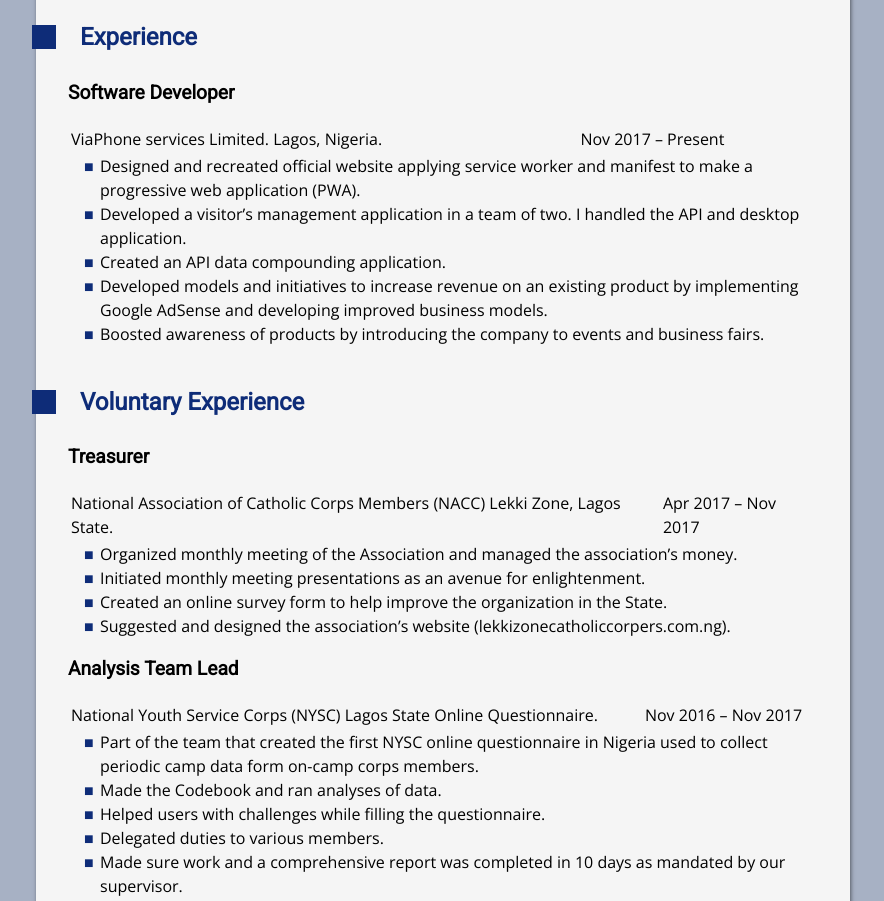
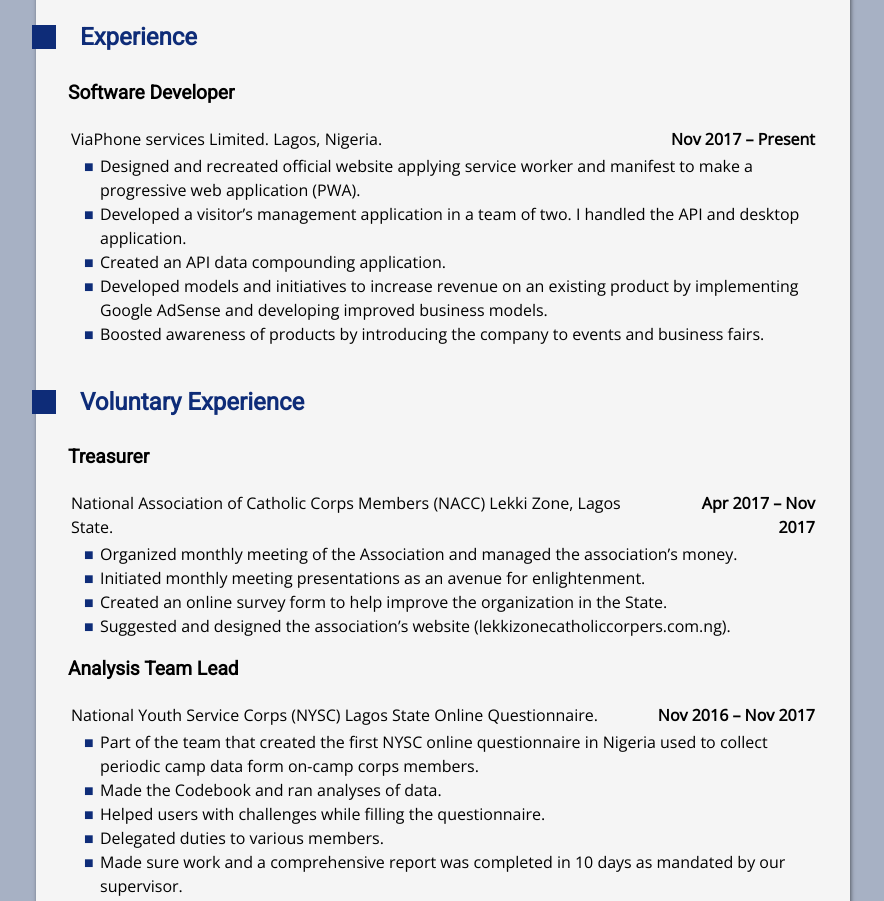
Before and after one commit to EbereUzodufa/startDotNgTask2, a plain HTML site: page firstname.html in a window 1280 px wide. Shown: the part 1840-2741 px from the top of the page, without its empty margins (197-1081 px from the left). Drawn offline with nearby package versions, Linux system fonts and the light colour scheme.

Commit message:
create css format for date.

```diff
--- a/stylesheet.css
+++ b/stylesheet.css
@@ -137,12 +137,17 @@ article {
     width: 100%;
 }
 
+article>div, article>ul {
+    width: 100%;
+}
+
 table {
     width: 100%;
 }
 
-article>div, article>ul {
-    width: 100%;
+td.date {
+    text-align: right;
+    font-weight: bold;
 }
 
 @media screen and (min-width:550px){
```
